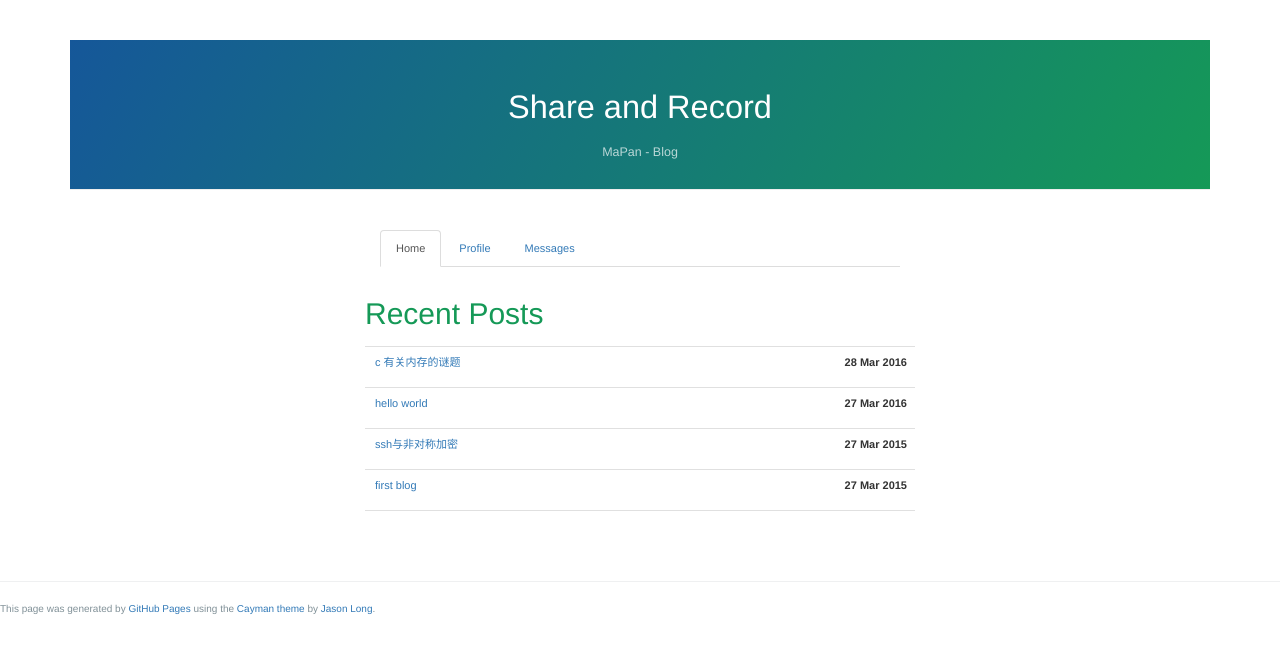
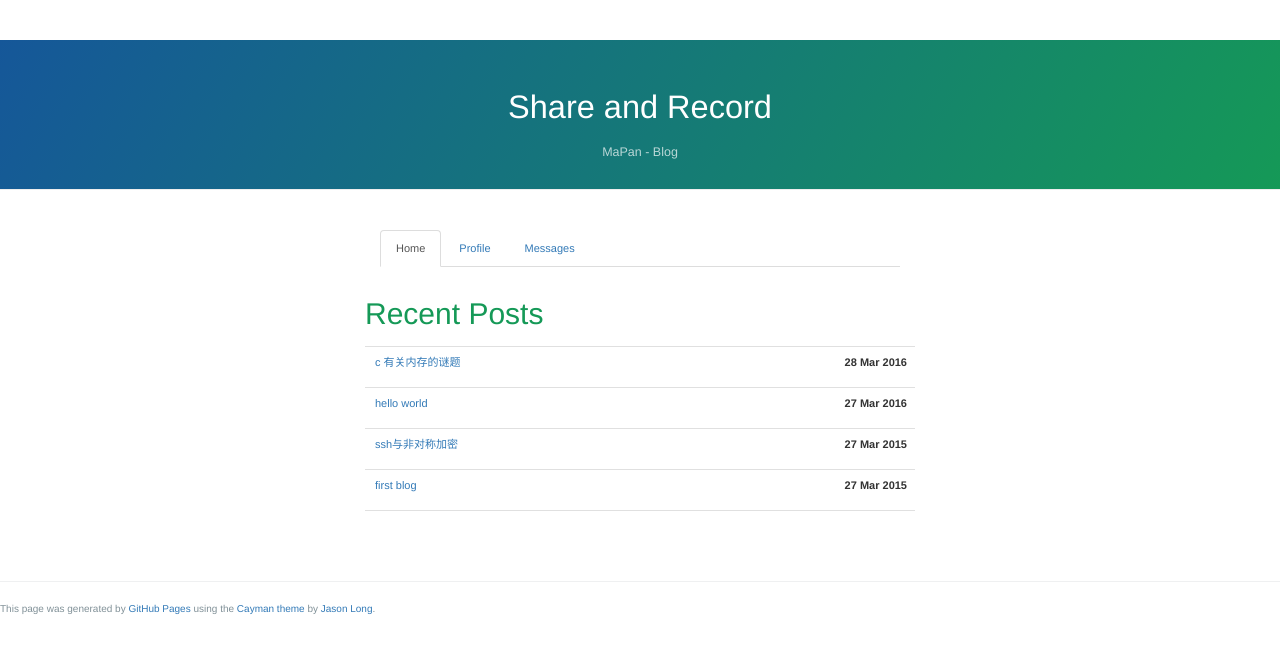
Before and after one commit to mapan1984/mapan1984.github.io, a Jekyll site: the page built from index.html, in a window 1280 px wide. Shown: the top 653 px of the page. Built offline with Jekyll 4.4.1, drawn with Linux system fonts in a browser that asks for light colours.

Commit message:
fix tag pages

```diff
--- a/_includes/messages.html
+++ b/_includes/messages.html
@@ -1 +1,4 @@
+
+<div class="container">
 <p>mess</p>
+</div>
--- a/_includes/profile.html
+++ b/_includes/profile.html
@@ -1,4 +1,4 @@
-<div class="page-header">
+<div class="container">
    <img class="img-rounded profile-thumbnail"
         src="/images/mapan.jpg">
    <div class="profile-header">
--- a/_layouts/default.html
+++ b/_layouts/default.html
@@ -6,13 +6,12 @@
   <link rel="stylesheet" href="/stylesheets/bootstrap.min.css">
   </head>
   <body>
-    <div class="container">
-
     <section class="page-header">
       <h1 class="project-name">Share and Record</h1>
       <h2 class="project-tagline">{{ page.title }}</h2>
     </section>
 
+    <div class="container">
     <section class="main-content">
 
       <ul class="nav nav-tabs" role="tablist">
@@ -24,17 +23,17 @@
           <div class="tab-pane active" id="home">
               <div class="row feature">
               {{ content }}
-            </div>
+              </div>
           </div>
           <div class="tab-pane" id="profile">
               <div class="row feature">
               {% include profile.html %}
-          </div>
+              </div>
           </div>
           <div class="tab-pane" id="messages">
               <div class="row feature">
               {% include messages.html %}
-          </div>
+              </div>
           </div>
       </div>
     </div>
--- a/stylesheets/mystyle.css
+++ b/stylesheets/mystyle.css
@@ -29,6 +29,10 @@ body.post {
 .profile-thumbnail {
     position: absolute;
 }
+img.profile-thumbnail {
+    position: absolute;
+    height:50px;
+}
 .profile-header {
     min-height: 260px;
     margin-left: 280px;
```
